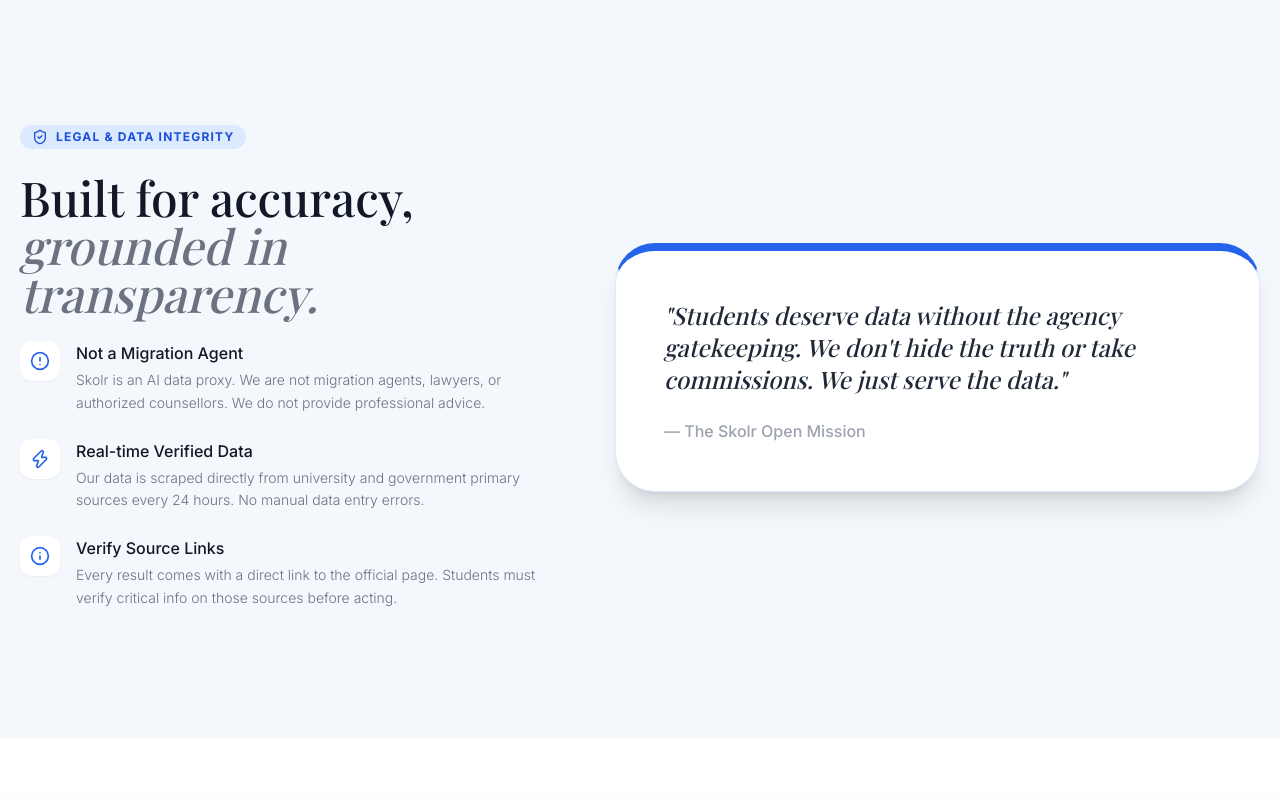
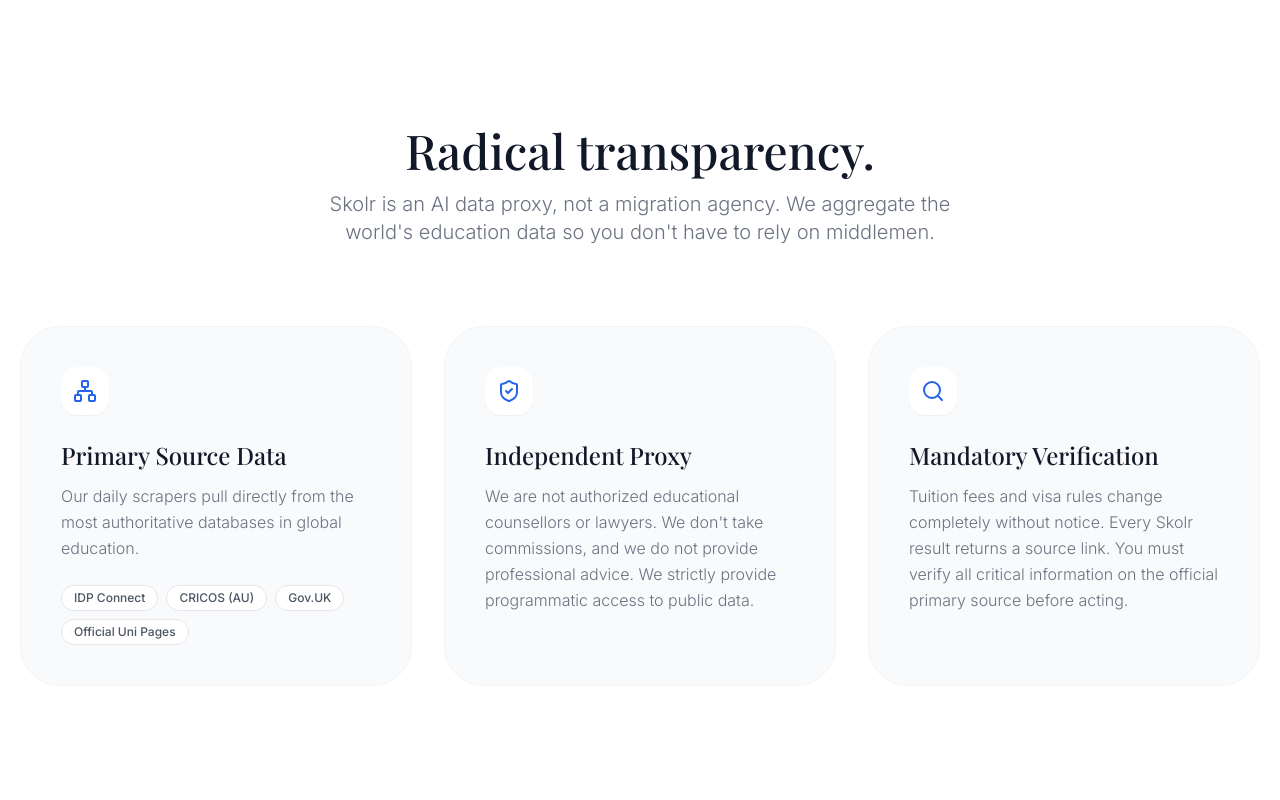
Before and after one commit to PrameshLuitel/scholarradar, a React (Vite) app in the folder frontend/: page / in a window 1280 px wide. Shown: the part 4320-5120 px from the top of the page. Built offline with nearby package versions, Linux system fonts and the light colour scheme.

Commit message:
design: refine transparency section to match aesthetics and explicitly cite IDP/CRICOS

```diff
--- a/frontend/src/pages/Home.jsx
+++ b/frontend/src/pages/Home.jsx
@@ -227,50 +227,43 @@
         </div>
       </section>
 
-      <section id="safety" className="py-16 md:py-32 px-5 bg-blue-50/50 relative overflow-hidden">
-        <div className="max-w-7xl mx-auto flex flex-col md:flex-row items-center gap-12">
-          <div className="flex-1">
-            <div className="inline-flex items-center gap-2 px-3 py-1 rounded-full bg-blue-100 text-blue-700 text-xs font-bold uppercase tracking-widest mb-6">
-              <ShieldCheck className="w-4 h-4"/> Legal & Data Integrity
-            </div>
-            <h2 className="font-serif text-3xl sm:text-4xl md:text-5xl font-medium text-gray-900 mb-6 font-serif">
-              Built for accuracy, <br/><span className="italic text-gray-500">grounded in transparency.</span>
-            </h2>
-            <div className="space-y-6">
-              <div className="flex gap-4">
-                <div className="w-10 h-10 rounded-xl bg-white flex items-center justify-center shadow-sm shrink-0">
-                  <AlertCircle className="w-5 h-5 text-blue-600"/>
-                </div>
-                <div>
-                  <h4 className="font-medium text-gray-900 mb-1">Not a Migration Agent</h4>
-                  <p className="text-gray-500 text-sm font-light leading-relaxed">Skolr is an AI data proxy. We are not migration agents, lawyers, or authorized counsellors. We do not provide professional advice.</p>
-                </div>
+      <section id="safety" className="py-16 md:py-32 px-5 bg-white border-t border-gray-100">
+        <div className="max-w-7xl mx-auto">
+          <div className="text-center mb-12 md:mb-20">
+            <h2 className="font-serif text-3xl sm:text-4xl md:text-5xl font-medium mb-3 md:mb-4 text-gray-900">Radical transparency.</h2>
+            <p className="text-gray-500 text-lg md:text-xl font-light max-w-2xl mx-auto">Skolr is an AI data proxy, not a migration agency. We aggregate the world's education data so you don't have to rely on middlemen.</p>
+          </div>
+
+          <div className="grid md:grid-cols-3 gap-5 md:gap-8">
+            <div className="bg-gray-50 p-8 md:p-10 rounded-3xl md:rounded-[2.5rem] border border-gray-100">
+              <div className="w-12 h-12 rounded-2xl bg-white flex items-center justify-center shadow-sm mb-6">
+                <Network className="w-6 h-6 text-blue-600"/>
               </div>
-              <div className="flex gap-4">
-                <div className="w-10 h-10 rounded-xl bg-white flex items-center justify-center shadow-sm shrink-0">
-                  <Zap className="w-5 h-5 text-blue-600"/>
-                </div>
-                <div>
-                  <h4 className="font-medium text-gray-900 mb-1">Real-time Verified Data</h4>
-                  <p className="text-gray-500 text-sm font-light leading-relaxed">Our data is scraped directly from university and government primary sources every 24 hours. No manual data entry errors.</p>
-                </div>
-              </div>
-              <div className="flex gap-4">
-                <div className="w-10 h-10 rounded-xl bg-white flex items-center justify-center shadow-sm shrink-0">
-                  <Info className="w-5 h-5 text-blue-600"/>
-                </div>
-                <div>
-                  <h4 className="font-medium text-gray-900 mb-1">Verify Source Links</h4>
-                  <p className="text-gray-500 text-sm font-light leading-relaxed">Every result comes with a direct link to the official page. Students must verify critical info on those sources before acting.</p>
-                </div>
+              <h3 className="text-xl md:text-2xl font-serif font-medium mb-3">Primary Source Data</h3>
+              <p className="text-gray-500 font-light leading-relaxed mb-6">Our daily scrapers pull directly from the most authoritative databases in global education.</p>
+              <div className="flex flex-wrap gap-2">
+                <span className="px-3 py-1 bg-white border border-gray-200 rounded-full text-xs font-medium text-gray-600">IDP Connect</span>
+                <span className="px-3 py-1 bg-white border border-gray-200 rounded-full text-xs font-medium text-gray-600">CRICOS (AU)</span>
+                <span className="px-3 py-1 bg-white border border-gray-200 rounded-full text-xs font-medium text-gray-600">Gov.UK</span>
+                <span className="px-3 py-1 bg-white border border-gray-200 rounded-full text-xs font-medium text-gray-600">Official Uni Pages</span>
               </div>
             </div>
-          </div>
-          <div className="flex-1 bg-white p-8 md:p-12 rounded-[2.5rem] shadow-xl border border-blue-100 flex flex-col justify-center border-t-8 border-t-blue-600">
-             <blockquote className="text-xl md:text-2xl font-serif italic text-gray-800 leading-relaxed mb-6">
-               "Students deserve data without the agency gatekeeping. We don't hide the truth or take commissions. We just serve the data."
-             </blockquote>
-             <p className="text-gray-400 font-medium">— The Skolr Open Mission</p>
+
+            <div className="bg-gray-50 p-8 md:p-10 rounded-3xl md:rounded-[2.5rem] border border-gray-100">
+              <div className="w-12 h-12 rounded-2xl bg-white flex items-center justify-center shadow-sm mb-6">
+                <ShieldCheck className="w-6 h-6 text-blue-600"/>
+              </div>
+              <h3 className="text-xl md:text-2xl font-serif font-medium mb-3">Independent Proxy</h3>
+              <p className="text-gray-500 font-light leading-relaxed">We are not authorized educational counsellors or lawyers. We don't take commissions, and we do not provide professional advice. We strictly provide programmatic access to public data.</p>
+            </div>
+
+            <div className="bg-gray-50 p-8 md:p-10 rounded-3xl md:rounded-[2.5rem] border border-gray-100">
+              <div className="w-12 h-12 rounded-2xl bg-white flex items-center justify-center shadow-sm mb-6">
+                <Search className="w-6 h-6 text-blue-600"/>
+              </div>
+              <h3 className="text-xl md:text-2xl font-serif font-medium mb-3">Mandatory Verification</h3>
+              <p className="text-gray-500 font-light leading-relaxed">Tuition fees and visa rules change completely without notice. Every Skolr result returns a source link. You must verify all critical information on the official primary source before acting.</p>
+            </div>
           </div>
         </div>
       </section>
```
Also changed, not shown: 4 other files (tests, documents, lock files or other folders).
